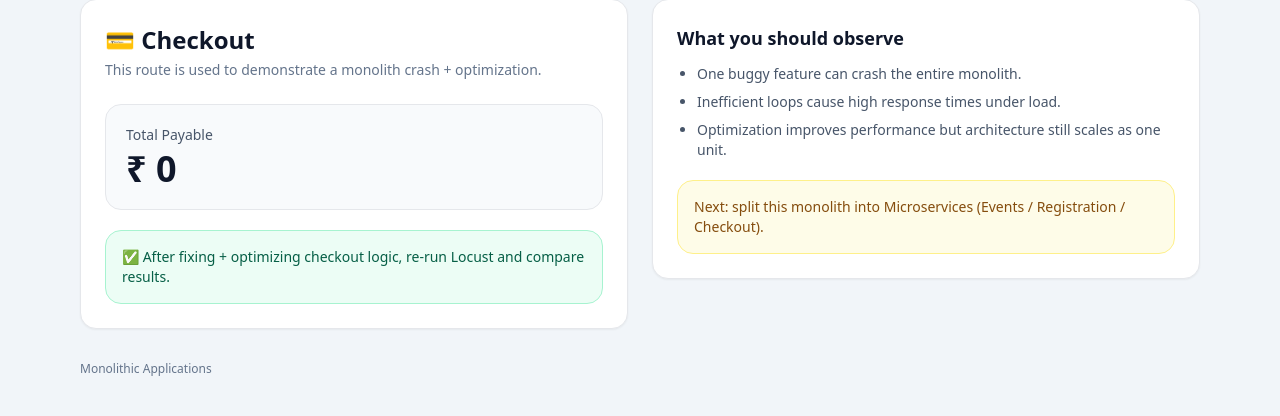
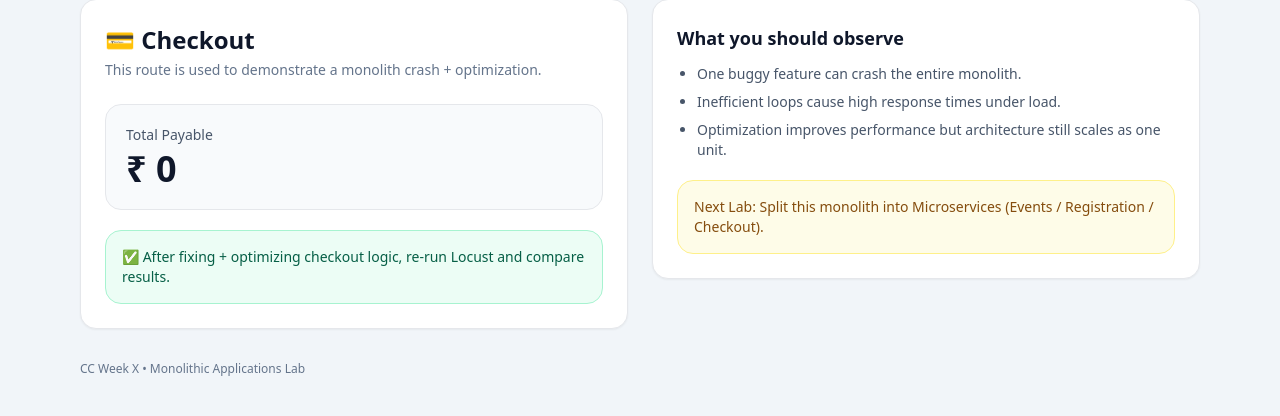
Before and after one commit to ManvGit17/festrush-ticketing, a FastAPI app: page /checkout in a window 1280 px wide. Shown: the part 98-514 px from the top of the page. Run offline with FastAPI, Linux system fonts and the light colour scheme; data that the repository does not hold is empty; some libraries are stand-ins or nearby versions.

Commit message:
chore: add the SRN and page wording from the lab working copy

```diff
--- a/main.py
+++ b/main.py
@@ -5,6 +5,7 @@ from database import get_db
 from checkout import checkout_logic
 
 app = FastAPI()
+SRN = "PES1UG23CS349"
 templates = Jinja2Templates(directory="templates")
 
 
--- a/templates/base.html
+++ b/templates/base.html
@@ -55,7 +55,7 @@
 
   <!-- Footer -->
   <footer class="max-w-6xl mx-auto px-4 pb-10 text-xs text-slate-500">
-    Monolithic Applications
+    CC Week X • Monolithic Applications Lab
   </footer>
 </body>
 </html>
--- a/templates/checkout.html
+++ b/templates/checkout.html
@@ -27,7 +27,7 @@
     </ul>
 
     <div class="mt-5 p-4 rounded-2xl bg-yellow-50 border border-yellow-200 text-yellow-800 text-sm">
-      Next: split this monolith into Microservices (Events / Registration / Checkout).
+      Next Lab: Split this monolith into Microservices (Events / Registration / Checkout).
     </div>
   </div>
 </div>
--- a/templates/error.html
+++ b/templates/error.html
@@ -30,7 +30,7 @@
     </div>
 
     <div class="p-4 rounded-2xl bg-slate-50 border">
-      <p class="text-sm font-bold text-slate-900">What should you do next?</p>
+      <p class="text-sm font-bold text-slate-900">What should you do in the lab?</p>
       <ul class="text-sm text-slate-600 mt-1 list-disc pl-5 space-y-1">
         <li>Take a screenshot (crash demonstration)</li>
         <li>Fix the bug in the indicated module</li>
```
